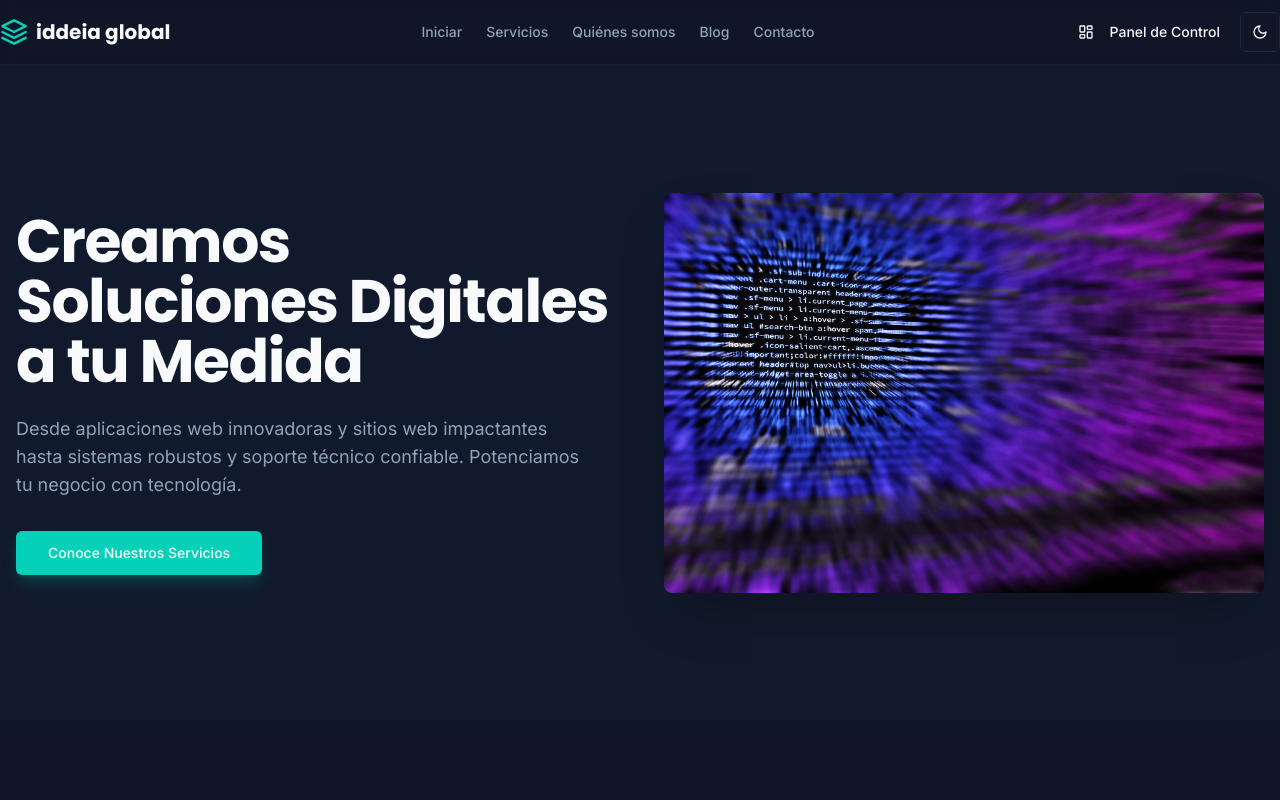
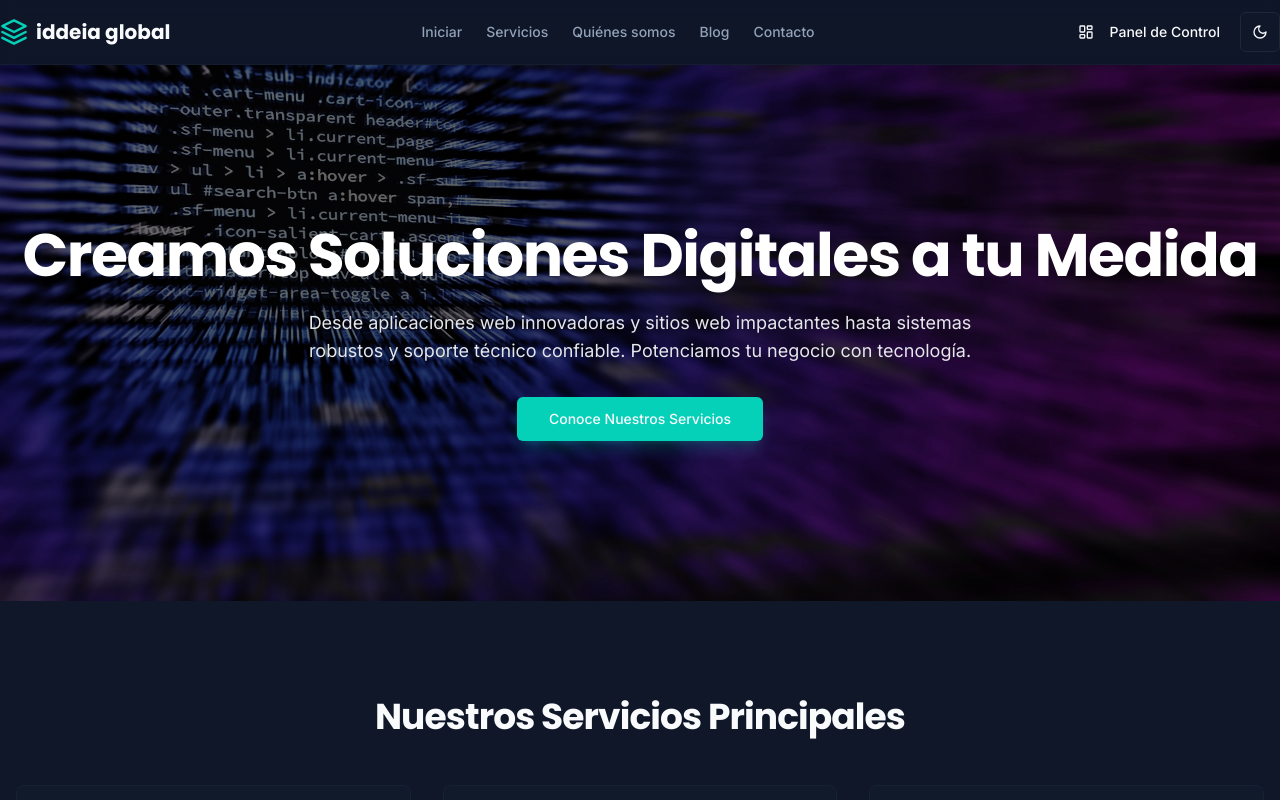
Before and after one commit to zeusolimp/studio, a Next.js app: page / in a window 1280 px wide. Shown: the top 800 px of the page. Built offline with nearby package versions, Linux system fonts and the light colour scheme.

Commit message:
la seccion Creamos Soluciones Digitales a tu Medida la imagen debe estar

```diff
--- a/src/components/landing/HeroSection.tsx
+++ b/src/components/landing/HeroSection.tsx
@@ -5,32 +5,29 @@ import Link from 'next/link';
 
 const HeroSection = ({ headline, subtext, cta_button_text, image_url }: HeroSectionData) => {
   return (
-    <section id="hero" className="py-20 md:py-32 bg-secondary/20">
-      <div className="container mx-auto px-4">
-        <div className="grid grid-cols-1 items-center gap-12 md:grid-cols-2">
-          <div className="text-center md:text-left">
-            <h1 className="font-headline text-4xl font-bold tracking-tight text-foreground md:text-5xl lg:text-6xl">
+    <section id="hero" className="relative py-20 md:py-40 text-center text-white">
+      <div className="absolute inset-0 z-0">
+        <Image
+          src={image_url || "https://placehold.co/1920x1080.png"}
+          alt={headline}
+          fill
+          className="object-cover"
+          data-ai-hint="web development agency"
+          priority
+        />
+        <div className="absolute inset-0 bg-black/60"></div>
+      </div>
+      <div className="container relative z-10 mx-auto px-4">
+        <h1 className="font-headline text-4xl font-bold tracking-tight text-white md:text-5xl lg:text-6xl">
           {headline}
         </h1>
-            <p className="mt-6 text-lg text-muted-foreground max-w-xl mx-auto md:mx-0">
+        <p className="mt-6 max-w-2xl mx-auto text-lg text-gray-200">
           {subtext}
         </p>
         <div className="mt-8">
           <Button asChild size="lg" style={{ backgroundColor: 'hsl(var(--accent))', color: 'hsl(var(--accent-foreground))' }} className="hover:opacity-90 shadow-lg shadow-accent/20">
-                <Link href="/backoffice">{cta_button_text}</Link>
+            <Link href="/servicios">{cta_button_text}</Link>
           </Button>
-            </div>
-          </div>
-          <div>
-            <Image
-              src={image_url || "https://placehold.co/600x400.png"}
-              alt={headline}
-              width={600}
-              height={400}
-              className="mx-auto rounded-lg shadow-2xl"
-              data-ai-hint="web development agency"
-            />
-          </div>
         </div>
       </div>
     </section>
```
Lines whose indentation alone changed are shown as unchanged.
